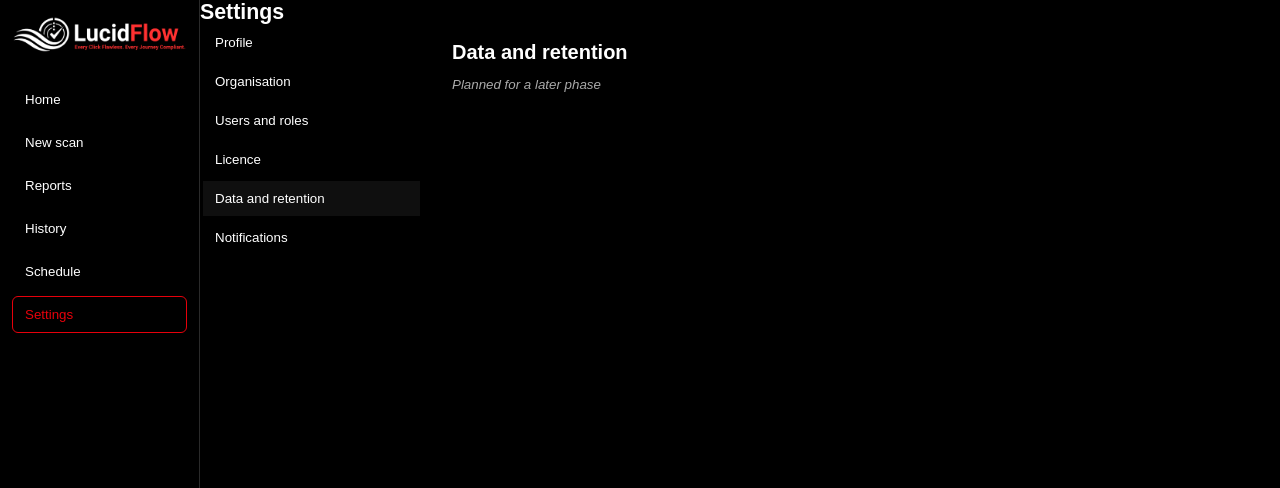
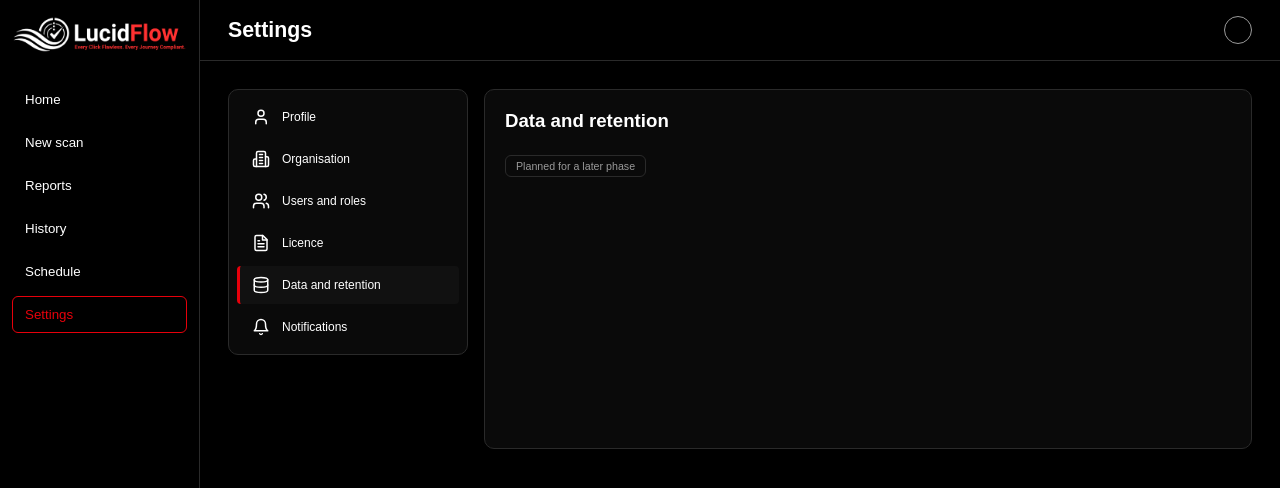
Before and after one commit to sbasadeesh/lucidflow-product, a React (Vite) app in the folder lucidflow-frontend/: page /settings/data-and-retention in a window 1280 px wide. Shown: the top 488 px of the page. Built offline with nearby package versions, Linux system fonts and the light colour scheme.

Commit message:
added the sub-pages for settings menu

```diff
--- /dev/null
+++ b/lucidflow-frontend/src/components/SettingsIcon.jsx
@@ -0,0 +1,62 @@
+// Simple line icons for the Settings menu (no library needed)
+const PATHS = {
+  user: (
+    <>
+      <path d="M19 21v-2a4 4 0 0 0-4-4H9a4 4 0 0 0-4 4v2" />
+      <circle cx="12" cy="7" r="4" />
+    </>
+  ),
+  building: (
+    <>
+      <path d="M6 22V4a2 2 0 0 1 2-2h8a2 2 0 0 1 2 2v18Z" />
+      <path d="M6 12H4a2 2 0 0 0-2 2v6a2 2 0 0 0 2 2h2" />
+      <path d="M18 9h2a2 2 0 0 1 2 2v9a2 2 0 0 1-2 2h-2" />
+      <path d="M10 6h4M10 10h4M10 14h4M10 18h4" />
+    </>
+  ),
+  users: (
+    <>
+      <path d="M16 21v-2a4 4 0 0 0-4-4H6a4 4 0 0 0-4 4v2" />
+      <circle cx="9" cy="7" r="4" />
+      <path d="M22 21v-2a4 4 0 0 0-3-3.87" />
+      <path d="M16 3.13a4 4 0 0 1 0 7.75" />
+    </>
+  ),
+  file: (
+    <>
+      <path d="M14.5 2H6a2 2 0 0 0-2 2v16a2 2 0 0 0 2 2h12a2 2 0 0 0 2-2V7.5L14.5 2z" />
+      <path d="M14 2v6h6M16 13H8M16 17H8M10 9H8" />
+    </>
+  ),
+  database: (
+    <>
+      <ellipse cx="12" cy="5" rx="9" ry="3" />
+      <path d="M3 5v14a9 3 0 0 0 18 0V5" />
+      <path d="M3 12a9 3 0 0 0 18 0" />
+    </>
+  ),
+  bell: (
+    <>
+      <path d="M6 8a6 6 0 0 1 12 0c0 7 3 9 3 9H3s3-2 3-9" />
+      <path d="M10.3 21a1.94 1.94 0 0 0 3.4 0" />
+    </>
+  ),
+};
+
+export default function SettingsIcon({ name }) {
+  return (
+    <svg
+      width="18"
+      height="18"
+      viewBox="0 0 24 24"
+      fill="none"
+      stroke="currentColor"
+      strokeWidth="2"
+      strokeLinecap="round"
+      strokeLinejoin="round"
+      aria-hidden="true"
+    >
+      {PATHS[name]}
+    </svg>
+  );
+}
--- a/lucidflow-frontend/src/config.js
+++ b/lucidflow-frontend/src/config.js
@@ -74,10 +74,10 @@ export const SUMMARY_AI_PLACEHOLDER = {
 export const PLANNED_LABEL = "Planned for a later phase";
 
 export const SETTINGS_SECTIONS = [
-  { label: "Profile", to: "/settings/profile" },
-  { label: "Organisation", to: "/settings/organisation" },
-  { label: "Users and roles", to: "/settings/users-and-roles" },
-  { label: "Licence", to: "/settings/licence" },
-  { label: "Data and retention", to: "/settings/data-and-retention" },
-  { label: "Notifications", to: "/settings/notifications" },
+  { label: "Profile", to: "/settings/profile", icon: "user" },
+  { label: "Organisation", to: "/settings/organisation", icon: "building" },
+  { label: "Users and roles", to: "/settings/users-and-roles", icon: "users" },
+  { label: "Licence", to: "/settings/licence", icon: "file" },
+  { label: "Data and retention", to: "/settings/data-and-retention", icon: "database" },
+  { label: "Notifications", to: "/settings/notifications", icon: "bell" },
 ];
--- a/lucidflow-frontend/src/pages/Settings.jsx
+++ b/lucidflow-frontend/src/pages/Settings.jsx
@@ -1,26 +1,31 @@
 import { NavLink, Outlet } from "react-router-dom";
+import Topbar from "../components/Topbar.jsx";
 import { SETTINGS_SECTIONS } from "../config.js";
+import SettingsIcon from "../components/SettingsIcon.jsx";
 
 export default function Settings() {
   return (
-    <div className="settings">
-      <h1 className="page-title">Settings</h1>
+    <>
+      <Topbar title="Settings" />
+      <div className="content">
         <div className="settings-body">
-        <nav className="settings-menu">
+          <nav className="settings-menu card">
             {SETTINGS_SECTIONS.map((s) => (
               <NavLink
                 key={s.to}
                 to={s.to}
                 className={({ isActive }) => "settings-item" + (isActive ? " active" : "")}
               >
-              {s.label}
+                <SettingsIcon name={s.icon} />
+<span>{s.label}</span>
               </NavLink>
             ))}
           </nav>
-        <section className="settings-panel">
+          <section className="settings-panel card">
             <Outlet />
           </section>
         </div>
       </div>
+    </>
   );
 }
--- a/lucidflow-frontend/src/styles.css
+++ b/lucidflow-frontend/src/styles.css
@@ -1027,34 +1027,50 @@ select option {
 .settings-body {
   display: flex;
   gap: 16px;
+  align-items: flex-start;
 }
 
 .settings-menu {
+  width: 240px;
+  flex-shrink: 0;
   display: flex;
   flex-direction: column;
-  width: 220px;
   gap: 4px;
+  padding: 8px;
 }
 
 .settings-item {
+  display: flex;
+  align-items: center;
+  gap: 12px;
   padding: 10px 12px;
   border-left: 3px solid transparent;
-  color: inherit;
+  border-radius: 4px;
+  color: var(--text);
   text-decoration: none;
+  font-size: var(--fs-m);
 }
 
 .settings-item.active {
-  border-left-color: var(--primary, #ff2d2d);
-  background: rgba(255, 255, 255, 0.06);
+  border-left-color: var(--secondary);
+  background: var(--surface2);
 }
 
 .settings-panel {
   flex: 1;
-  min-height: 300px;
-  padding: 16px;
+  min-height: 360px;
+}
+
+.panel-title {
+  font-size: var(--fs-h3);
+  margin-bottom: 12px;
 }
 
 .planned {
-  color: #aaa;
-  font-style: italic;
+  display: inline-block;
+  padding: 4px 10px;
+  border: 1px solid var(--border);
+  border-radius: 6px;
+  color: var(--muted);
+  font-size: var(--fs-s);
 }
```
Also changed, not shown: 1 other file (tests, documents, lock files or other folders). Lines whose indentation alone changed are shown as unchanged.
